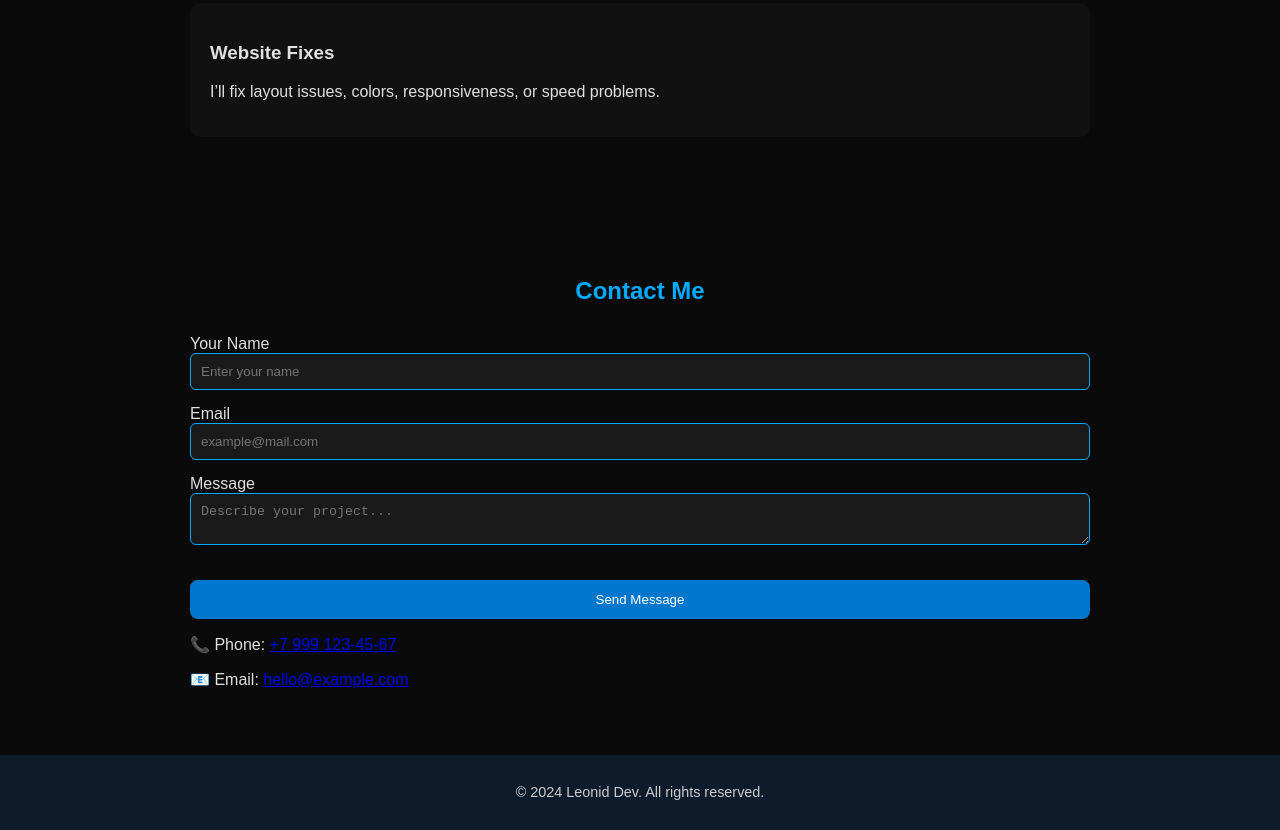
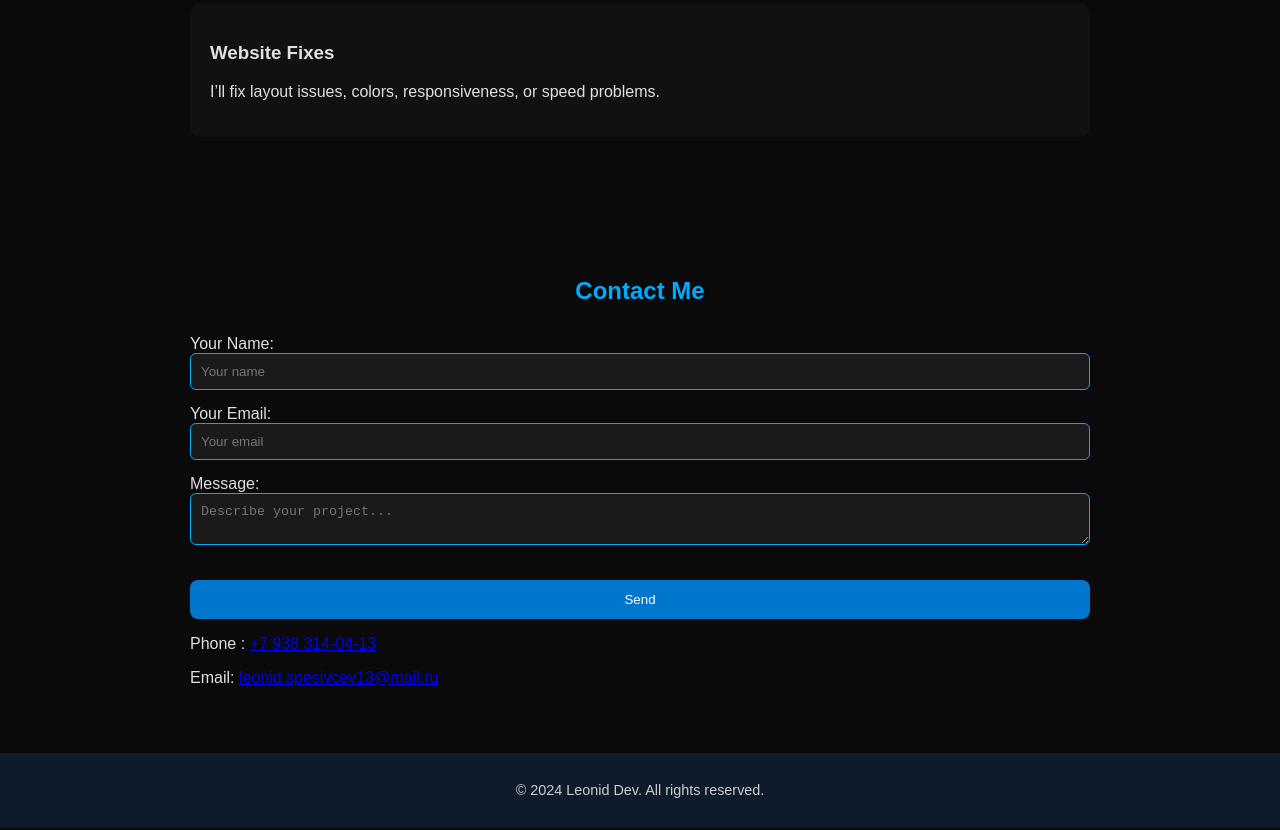
Before and after one commit to PONCHJIK/my-first-project-2, a plain HTML site: page index.html in a window 1280 px wide. Shown: the part 1097-1927 px from the top of the page. Drawn offline with Linux system fonts and the light colour scheme.

Commit message:
Add files via upload

```diff
--- a/index.html
+++ b/index.html
@@ -13,7 +13,7 @@
       <a href="#hero">Home</a>
       <a href="#about">About</a>
       <a href="#services">Services</a>
-      <a href="#portfolio">Portfolio</a>
+
       <a href="#contacts">Contacts</a>
     </nav>
   </header>
@@ -53,22 +53,24 @@
 
   <section id="contacts" class="contacts">
     <h2>Contact Me</h2>
-    <form>
-      <label for="name">Your Name</label>
-      <input type="text" id="name" placeholder="Enter your name">
+    <form action="https://formspree.io/f/mpwokjvg" method="POST">
+      <label for="client-name">Your Name:</label>
+      <input type="text" id="client-name" name="name" placeholder="Your name" required>
 
-      <label for="email">Email</label>
-      <input type="email" id="email" placeholder="example@mail.com">
+      <label for="client-email">Your Email:</label>
+      <input type="email" id="client-email" name="_replyto" placeholder="Your email" required>
 
-      <label for="message">Message</label>
-      <textarea id="message" placeholder="Describe your project..."></textarea>
+      <label for="message">Message:</label>
+      <textarea id="message" name="message" placeholder="Describe your project..." required></textarea>
 
-      <button type="submit">Send Message</button>
+      <button type="submit">Send</button>
     </form>
 
+
+
     <div class="contacts-info">
-      <p>📞 Phone: <a href="tel:+79991234567">+7 999 123-45-67</a></p>
-      <p>📧 Email: <a href="mailto:hello@example.com">hello@example.com</a></p>
+      <p> Phone : <a href="tel:+79383140413">+7 938 314-04-13</a></p>
+      <p> Email: <a href="mailto:leonid.spesivcev13@mail.ru">leonid.spesivcev13@mail.ru</a></p>
     </div>
   </section>
 
```
